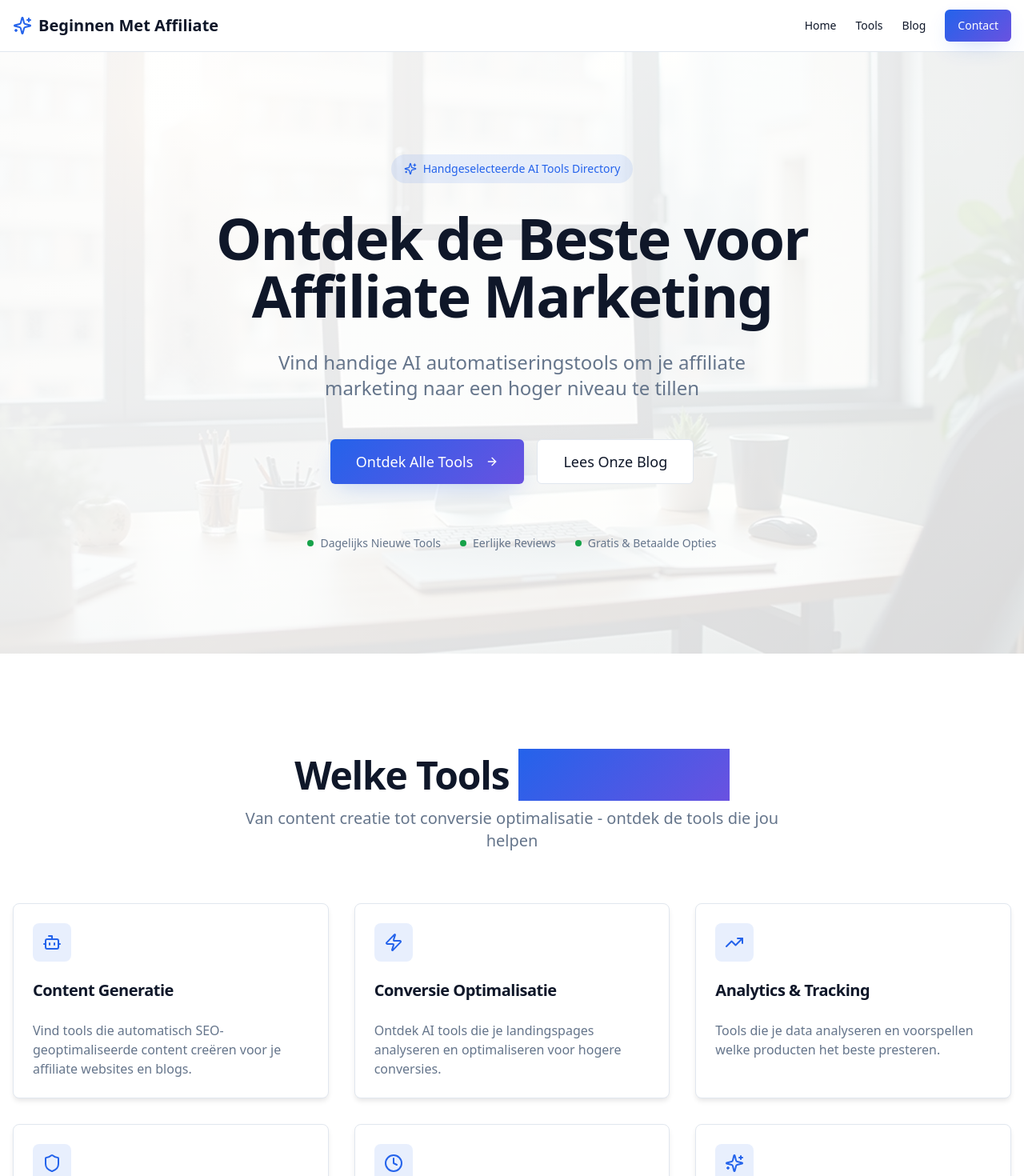
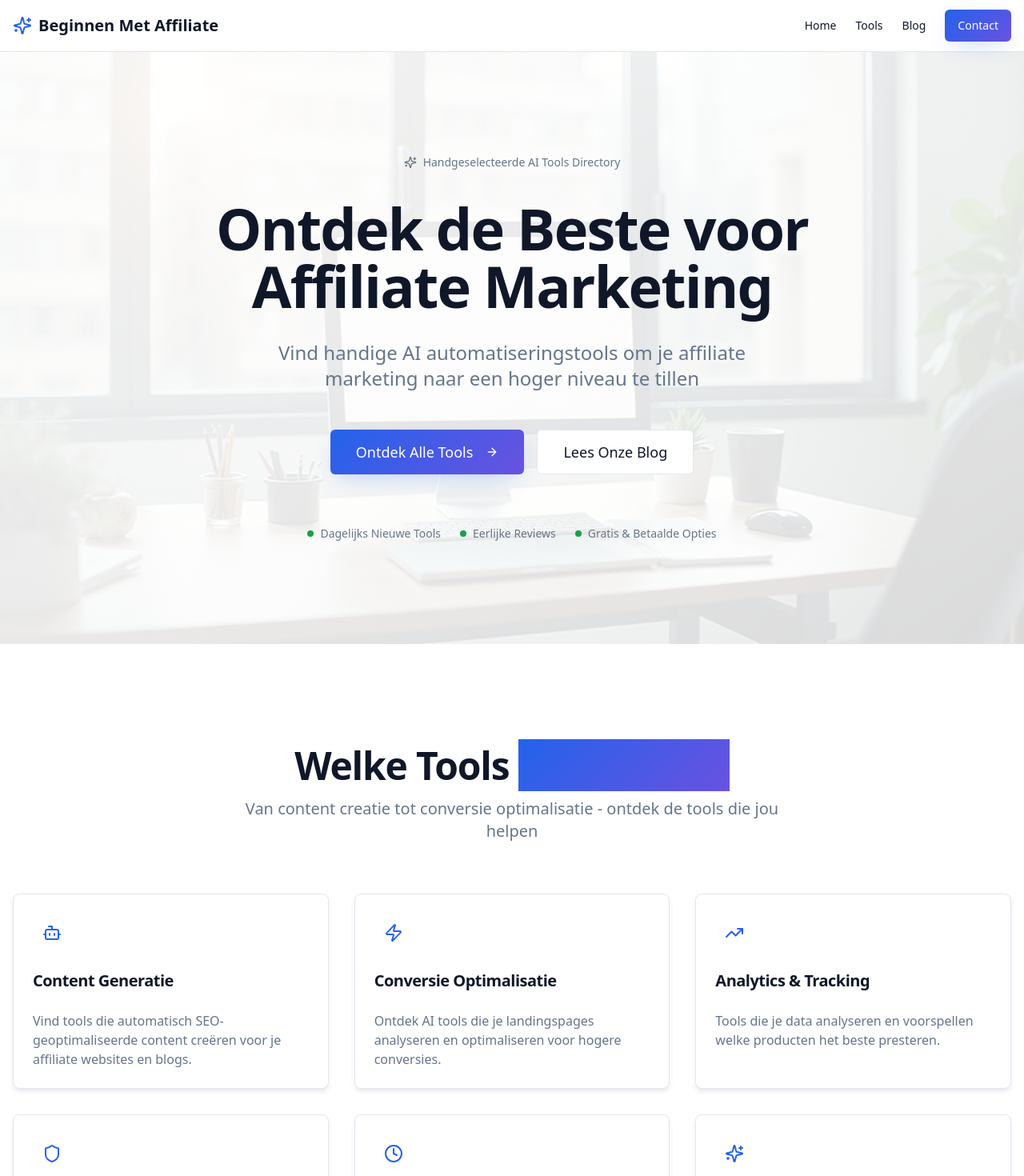
Before and after one commit to Benrgy/toolsvooraffiliatemarketing, a React (Vite) app: page / in a window 1280 px wide. Shown: the top 1470 px of the page at 80% size. Built offline with nearby package versions, Linux system fonts and the light colour scheme; no server answers; the database is empty.

Commit message:
Fix: Remove blue overlays from text

```diff
--- a/src/components/blog/BlogHero.tsx
+++ b/src/components/blog/BlogHero.tsx
@@ -5,7 +5,7 @@ export const BlogHero = () => {
     <section className="gradient-hero py-16 md:py-24">
       <div className="container mx-auto px-4">
         <div className="max-w-3xl mx-auto text-center space-y-6 animate-fade-in">
-          <div className="inline-flex items-center gap-2 px-4 py-2 rounded-full bg-primary/10 text-primary text-sm font-medium">
+          <div className="inline-flex items-center gap-2 text-sm font-medium text-muted-foreground">
             <Sparkles className="h-4 w-4" />
             <span>Kennisbank</span>
           </div>
--- a/src/components/home/Features.tsx
+++ b/src/components/home/Features.tsx
@@ -60,7 +60,7 @@ export const Features = () => {
                 style={{ animationDelay: `${index * 100}ms` }}
               >
                 <CardHeader>
-                  <div className="h-12 w-12 rounded-lg bg-primary/10 flex items-center justify-center mb-4 group-hover:bg-primary/20 transition-smooth">
+                  <div className="h-12 w-12 rounded-lg flex items-center justify-center mb-4 transition-smooth">
                     <Icon className="h-6 w-6 text-primary" />
                   </div>
                   <CardTitle className="text-xl">{feature.title}</CardTitle>
--- a/src/components/home/Hero.tsx
+++ b/src/components/home/Hero.tsx
@@ -12,7 +12,7 @@ export const Hero = () => {
 
       <div className="container mx-auto px-4 relative z-10">
         <div className="max-w-4xl mx-auto text-center space-y-8 animate-fade-in-up">
-          <div className="inline-flex items-center gap-2 px-4 py-2 rounded-full bg-primary/10 text-primary text-sm font-medium">
+          <div className="inline-flex items-center gap-2 text-sm font-medium text-muted-foreground">
             <Sparkles className="h-4 w-4" />
             <span>Handgeselecteerde AI Tools Directory</span>
           </div>
--- a/src/components/tools/ToolCard.tsx
+++ b/src/components/tools/ToolCard.tsx
@@ -20,7 +20,7 @@ export const ToolCard = ({ tool }: ToolCardProps) => {
                 className="h-12 w-12 rounded-lg object-cover"
               />
             ) : (
-              <div className="h-12 w-12 rounded-lg bg-primary/10 flex items-center justify-center">
+              <div className="h-12 w-12 rounded-lg border border-border bg-transparent flex items-center justify-center">
                 <span className="text-xl font-bold text-primary">
                   {tool.name.charAt(0)}
                 </span>
--- a/src/pages/ToolDetail.tsx
+++ b/src/pages/ToolDetail.tsx
@@ -110,7 +110,7 @@ const ToolDetail = () => {
                       className="h-16 w-16 rounded-lg object-cover"
                     />
                   ) : (
-                    <div className="h-16 w-16 rounded-lg bg-primary/10 flex items-center justify-center flex-shrink-0">
+                    <div className="h-16 w-16 rounded-lg border border-border bg-transparent flex items-center justify-center flex-shrink-0">
                       <span className="text-2xl font-bold text-primary">
                         {tool.name.charAt(0)}
                       </span>
```
